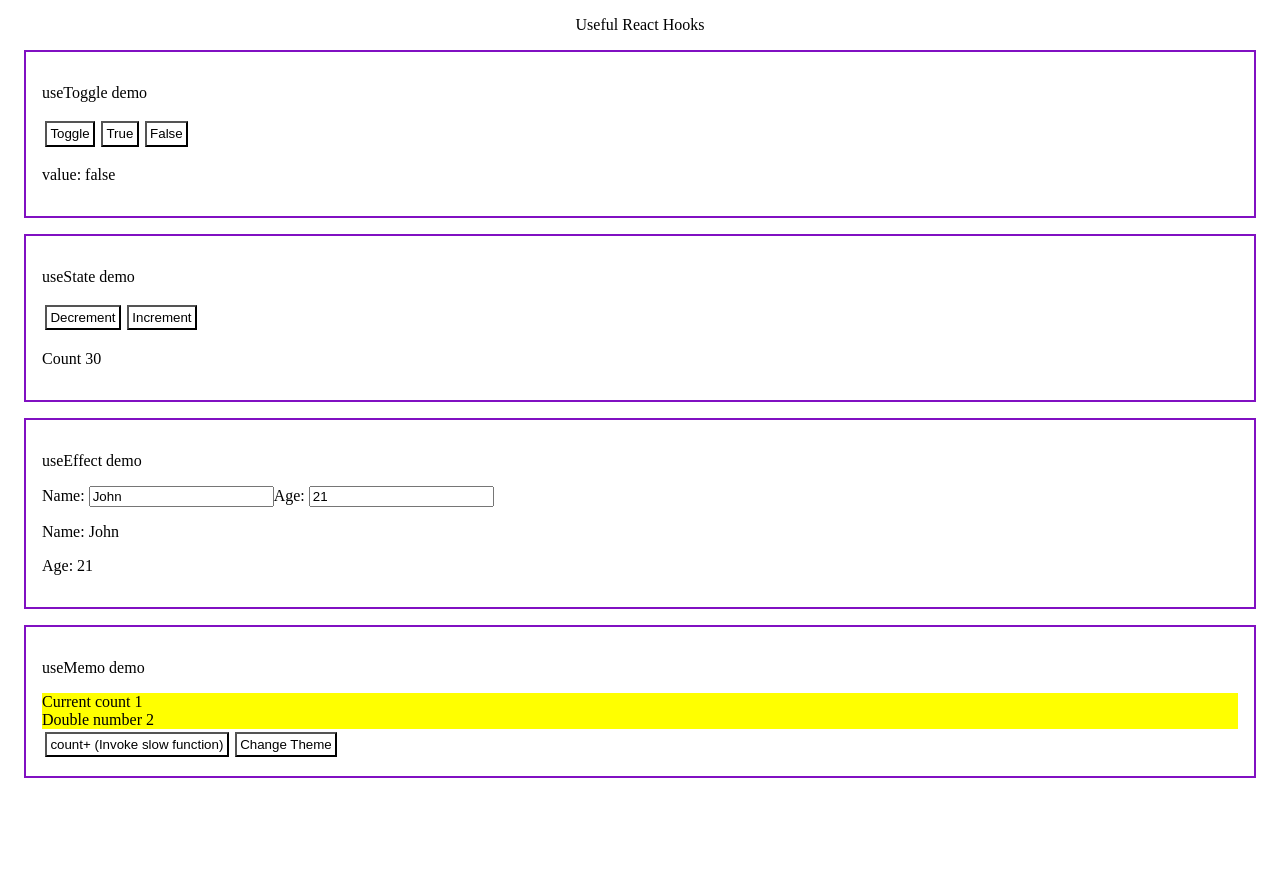
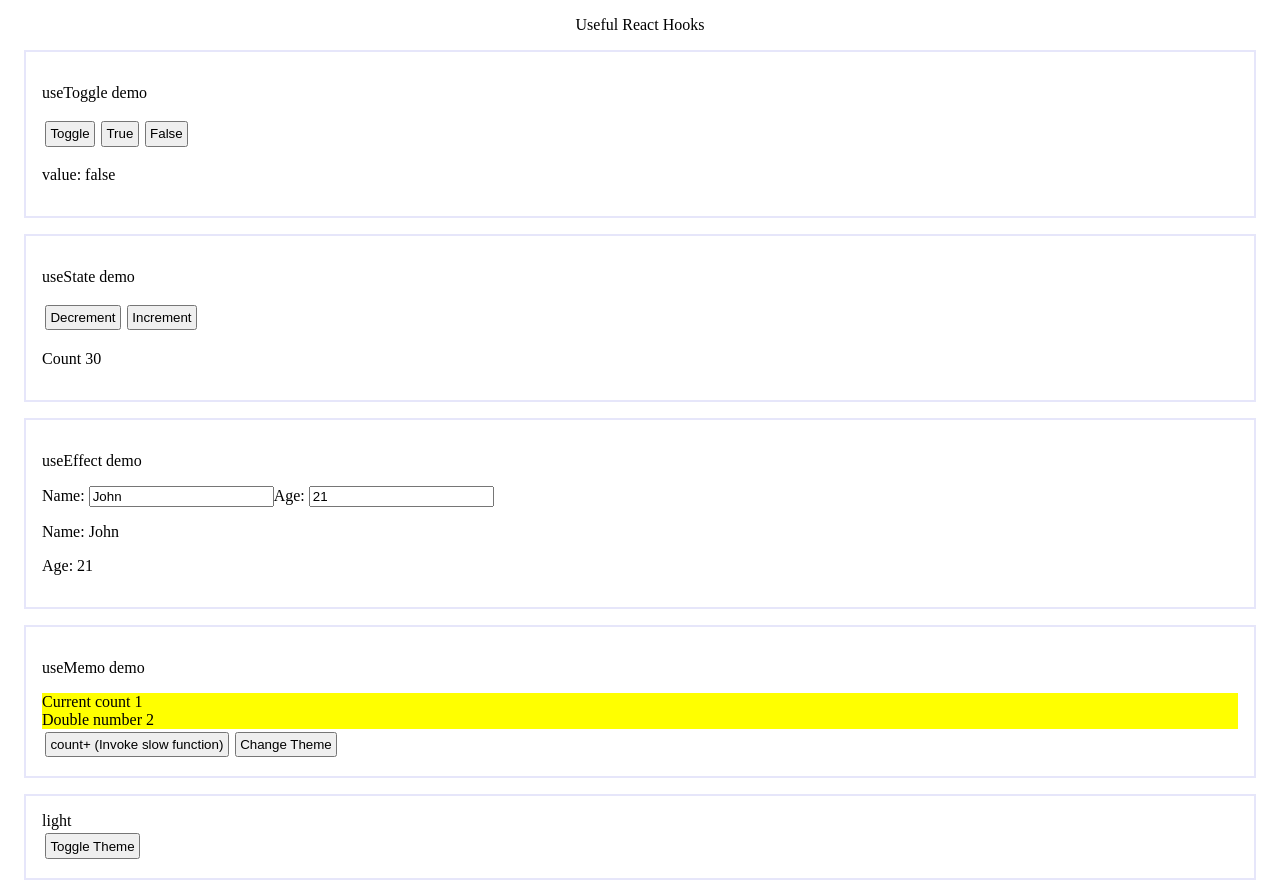
Before and after one commit to sanketwakhare/custom-hooks, a React (Create React App) app: page / in a window 1280 px wide. Before the commit the page ends 800 px from the top, so only its background shows below. Built offline with nearby package versions, Linux system fonts and the light colour scheme.

Commit message:
refactor

```diff
--- a/src/App.css
+++ b/src/App.css
@@ -1,9 +1,4 @@
-* {
-  color: var(--color-text-primary);
-}
-
 button {
-  background-color: var(--color-background-primary);
   margin: 0.2rem;
   padding: 0.2rem;
 }
@@ -13,16 +8,9 @@ button:hover {
 }
 
 .box--component {
-  border: 0.15rem solid var(--color-border-primary);
+  border: 0.15rem solid lavender;
   margin: 1rem;
   padding: 1rem;
-}
-
-:root {
-  --color-text-primary: black;
-  --color-text-secondary: grey;
-  --color-background-primary: white;
-  --color-border-primary: rgba(129, 16, 194, 10);
 }
 
 .center {
--- a/src/App.js
+++ b/src/App.js
@@ -1,21 +1,23 @@
-import './App.css';
-import { ToggleComponent } from './hooks/01useToggle/ToggleComponent';
-import { CounterComponent } from './react-hooks-usage/01useState/CounterComponent';
-import { PersonComponent } from './react-hooks-usage/02useEffect/PersonComponent';
-import { UseMemoComponent } from './react-hooks-usage/03useMemo/UseMemoComponent';
-
+import "./App.css";
+import { ThemeProvider } from "./hooks/useTheme/useTheme";
+import { ToggleComponent } from "./hooks/useToggle/ToggleComponent";
+import { PersonComponent } from "./react-hooks-usage/useEffect/PersonComponent";
+import { UseMemoComponent } from "./react-hooks-usage/useMemo/UseMemoComponent";
+import { CounterComponent } from "./react-hooks-usage/useState/CounterComponent";
+import UseThemeUsage from "./react-hooks-usage/useTheme/useThemeUsage";
 
 function App() {
   return (
+    <ThemeProvider>
       <div>
-      <p className="center">
-        Useful React Hooks
-      </p>
+        <p className="center">Useful React Hooks</p>
         <ToggleComponent />
         <CounterComponent />
         <PersonComponent />
         <UseMemoComponent />
+        <UseThemeUsage />
       </div>
+    </ThemeProvider>
   );
 }
 
--- a/src/hooks/01useToggle/ToggleComponent.js
+++ /dev/null
@@ -1,16 +0,0 @@
-import React from 'react'
-import useToggle from './useToggle';
-
-export const ToggleComponent = () => {
-
-    const [value, toggleValue] = useToggle(false);
-    return (
-        <div className="box--component">
-            <p>useToggle demo</p>
-            <button onClick={() => toggleValue()}>Toggle</button>
-            <button onClick={() => toggleValue(true)}>True</button>
-            <button onClick={() => toggleValue(false)}>False</button>
-            <p>value: {value.toString()}</p>
-        </div >
-    )
-}
--- /dev/null
+++ b/src/hooks/useTheme/useTheme.js
@@ -0,0 +1,37 @@
+import React, { useContext, useState } from "react";
+
+const ThemeContext = React.createContext();
+
+export const useTheme = () => {
+  const { theme, setTheme } = useContext(ThemeContext);
+  const toggleTheme = () => {
+    setTheme((prevTheme) => (prevTheme === "light" ? "dark" : "light"));
+  };
+  return [theme, toggleTheme];
+};
+
+const lightThemeStyles = {
+  backgroundColor: "white",
+  color: "black",
+};
+
+const darkThemeStyles = {
+  backgroundColor: "gray",
+  color: "white",
+};
+
+const getThemeStyles = (theme) => {
+  if (theme === "dark") {
+    return darkThemeStyles;
+  }
+  return lightThemeStyles;
+};
+
+export const ThemeProvider = ({ children }) => {
+  const [theme, setTheme] = useState(() => "light");
+  return (
+    <ThemeContext.Provider value={{ theme, setTheme }}>
+      <div style={getThemeStyles(theme)}>{children}</div>
+    </ThemeContext.Provider>
+  );
+};
--- /dev/null
+++ b/src/hooks/useToggle/ToggleComponent.js
@@ -0,0 +1,15 @@
+import React from "react";
+import useToggle from "./useToggle";
+
+export const ToggleComponent = () => {
+  const [value, toggleValue] = useToggle(false);
+  return (
+    <div className="box--component">
+      <p>useToggle demo</p>
+      <button onClick={() => toggleValue()}>Toggle</button>
+      <button onClick={() => toggleValue(true)}>True</button>
+      <button onClick={() => toggleValue(false)}>False</button>
+      <p>value: {value.toString()}</p>
+    </div>
+  );
+};
--- a/src/react-hooks-usage/01useState/CounterComponent.js
+++ /dev/null
@@ -1,28 +0,0 @@
-import React from 'react'
-import { useState } from 'react';
-
-export const CounterComponent = () => {
-
-    const [count, setCount] = useState(30);
-
-    const handleIncrement = () => {
-        setCount((prevCount) => {
-            return prevCount + 1;
-        });
-    }
-
-    const handleDecrement = () => {
-        setCount((prevCount) => {
-            return prevCount - 1;
-        })
-    }
-
-    return (
-        <div className="box--component">
-            <p>useState demo</p>
-            <button onClick={handleDecrement}>Decrement</button>
-            <button onClick={handleIncrement}>Increment</button>
-            <p>Count {count} </p>
-        </div>
-    )
-}
--- a/src/react-hooks-usage/02useEffect/PersonComponent.js
+++ /dev/null
@@ -1,52 +0,0 @@
-import React from 'react'
-import { useState, useEffect } from 'react';
-
-export const PersonComponent = () => {
-
-    const [name, setName] = useState('John');
-    const [age, setAge] = useState(21);
-
-    useEffect(() => {
-        console.log('onMount');
-        return () => {
-            console.log('onUnMount');
-        }
-    }, []);
-
-    useEffect(() => {
-        // use Effect gets called every time the dependency state changes
-        console.log('name changed');
-        // here name is dependency state
-    }, [name]);
-
-    useEffect(() => {
-        // use Effect gets called every time the dependency state changes
-        console.log('age changed');
-        // here age is dependency state
-    }, [age]);
-
-    const updateName = (e) => {
-        setName(e.target.value);
-        // after this name state changes, the useEffect hook will be invoked
-    }
-
-    const updateAge = (e) => {
-        //  considered valid age to be between 0 to 150
-        const newAge = e.target.value;
-        if (newAge < 0 || newAge > 150) {
-            return;
-        }
-        setAge(e.target.value);
-        // after this age state changes, the useEffect hook will be invoked
-    }
-
-    return (
-        <div className="box--component">
-            <p>useEffect demo</p>
-            Name: <input type="text" name="Name" defaultValue={name} onChange={updateName}></input>
-            Age: <input type="number" name="Age" defaultValue={age} onChange={updateAge}></input>
-            <p> Name: {name}</p>
-            <p> Age: {age}</p>
-        </div>
-    )
-}
--- /dev/null
+++ b/src/react-hooks-usage/useEffect/PersonComponent.js
@@ -0,0 +1,62 @@
+import React, { useEffect, useState } from "react";
+
+export const PersonComponent = () => {
+  const [name, setName] = useState(() => "John");
+  const [age, setAge] = useState(() => 21);
+
+  useEffect(() => {
+    console.log("onMount");
+    return () => {
+      console.log("onUnMount");
+    };
+  }, []);
+
+  useEffect(() => {
+    // use Effect gets called every time the dependency state changes
+    console.log("name changed");
+    // here name is dependency state
+  }, [name]);
+
+  useEffect(() => {
+    // use Effect gets called every time the dependency state changes
+    console.log("age changed");
+    // here age is dependency state
+  }, [age]);
+
+  const updateName = (e) => {
+    setName(e.target.value);
+    // after this name state changes, the useEffect hook will be invoked
+  };
+
+  const updateAge = (e) => {
+    //  considered valid age to be between 0 to 150
+    const newAge = e.target.value;
+    if (newAge < 0 || newAge > 150) {
+      return;
+    }
+    setAge(e.target.value);
+    // after this age state changes, the useEffect hook will be invoked
+  };
+
+  return (
+    <div className="box--component">
+      <p>useEffect demo</p>
+      Name:{" "}
+      <input
+        type="text"
+        name="Name"
+        defaultValue={name}
+        onChange={updateName}
+      ></input>
+      Age:{" "}
+      <input
+        type="number"
+        name="Age"
+        defaultValue={age}
+        onChange={updateAge}
+      ></input>
+      <p> Name: {name}</p>
+      <p> Age: {age}</p>
+    </div>
+  );
+};
--- /dev/null
+++ b/src/react-hooks-usage/useState/CounterComponent.js
@@ -0,0 +1,26 @@
+import React, { useState } from "react";
+
+export const CounterComponent = () => {
+  const [count, setCount] = useState(() => 30);
+
+  const handleIncrement = () => {
+    setCount((prevCount) => {
+      return prevCount + 1;
+    });
+  };
+
+  const handleDecrement = () => {
+    setCount((prevCount) => {
+      return prevCount - 1;
+    });
+  };
+
+  return (
+    <div className="box--component">
+      <p>useState demo</p>
+      <button onClick={handleDecrement}>Decrement</button>
+      <button onClick={handleIncrement}>Increment</button>
+      <p>Count {count} </p>
+    </div>
+  );
+};
--- /dev/null
+++ b/src/react-hooks-usage/useTheme/useThemeUsage.js
@@ -0,0 +1,13 @@
+import { useTheme } from "../../hooks/useTheme/useTheme";
+
+const UseThemeUsage = () => {
+  const [theme, toggleTheme] = useTheme();
+
+  return (
+    <div className="box--component">
+      <div>{theme.toString()}</div>
+      <button onClick={toggleTheme}>Toggle Theme</button>
+    </div>
+  );
+};
+export default UseThemeUsage;
```
Also changed, not shown: src/hooks/useToggle/useToggle.js (renamed from src/hooks/01useToggle/useToggle.js), src/react-hooks-usage/useMemo/UseMemoComponent.js (renamed from src/react-hooks-usage/03useMemo/UseMemoComponent.js). Lines whose indentation alone changed are shown as unchanged.
